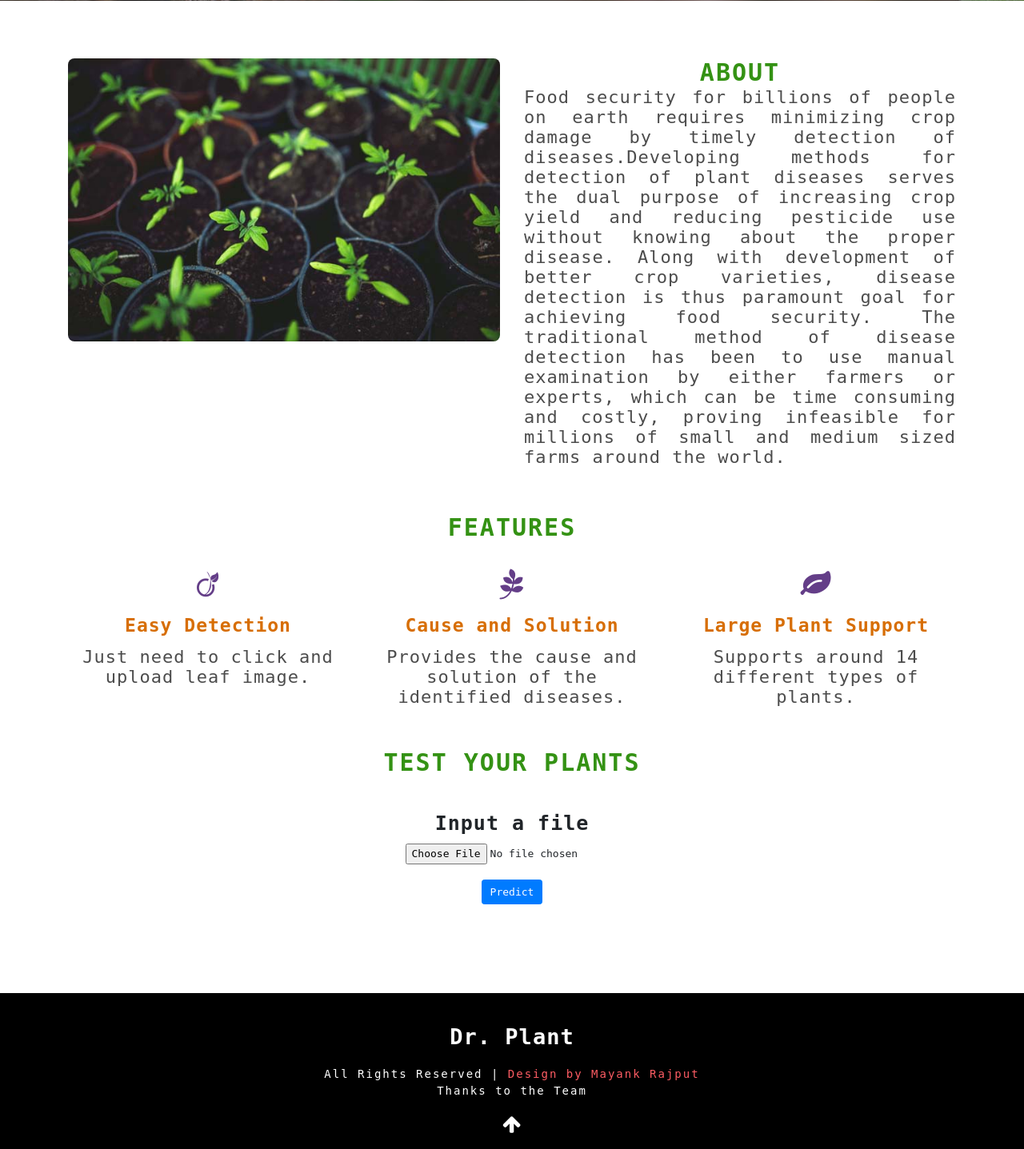
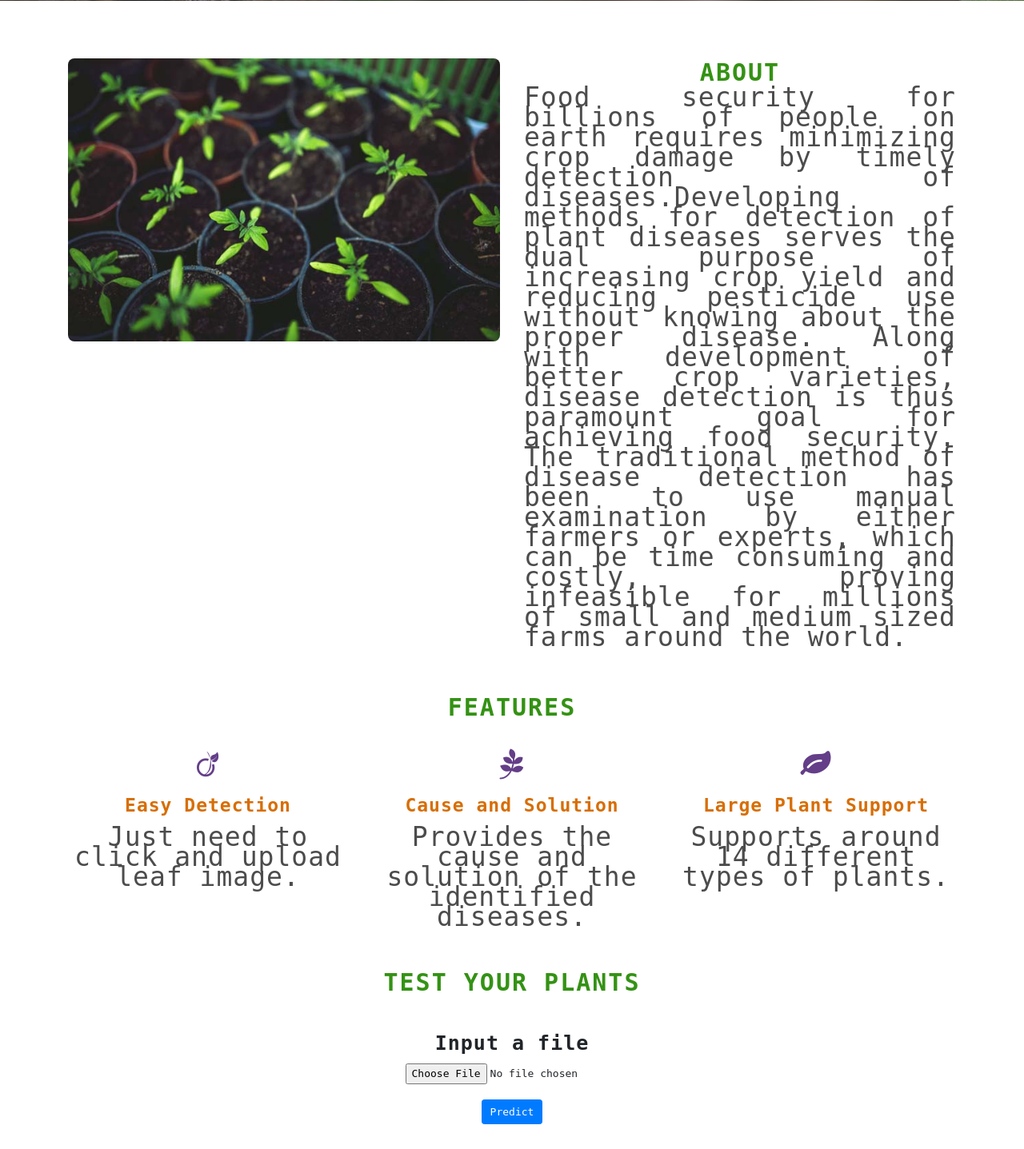
Before and after one commit to hackelite01/Dr.Plants, a Flask app: page / in a window 1280 px wide. Shown: the part 749-2186 px from the top of the page at 80% size. Run offline with Flask 2, Linux system fonts and the light colour scheme; some libraries are stand-ins or nearby versions.

Commit message:
font size

```diff
--- a/Flask/static/styles/style.css
+++ b/Flask/static/styles/style.css
@@ -138,7 +138,7 @@ h5.card-title {
 .single-title p,
 .single-title ul li,
 .single-title ul li a {
-  font-size: 22px;
+  font-size: 33px;
   color: #4c4c4c;
   line-height: 25px;
 }
```
